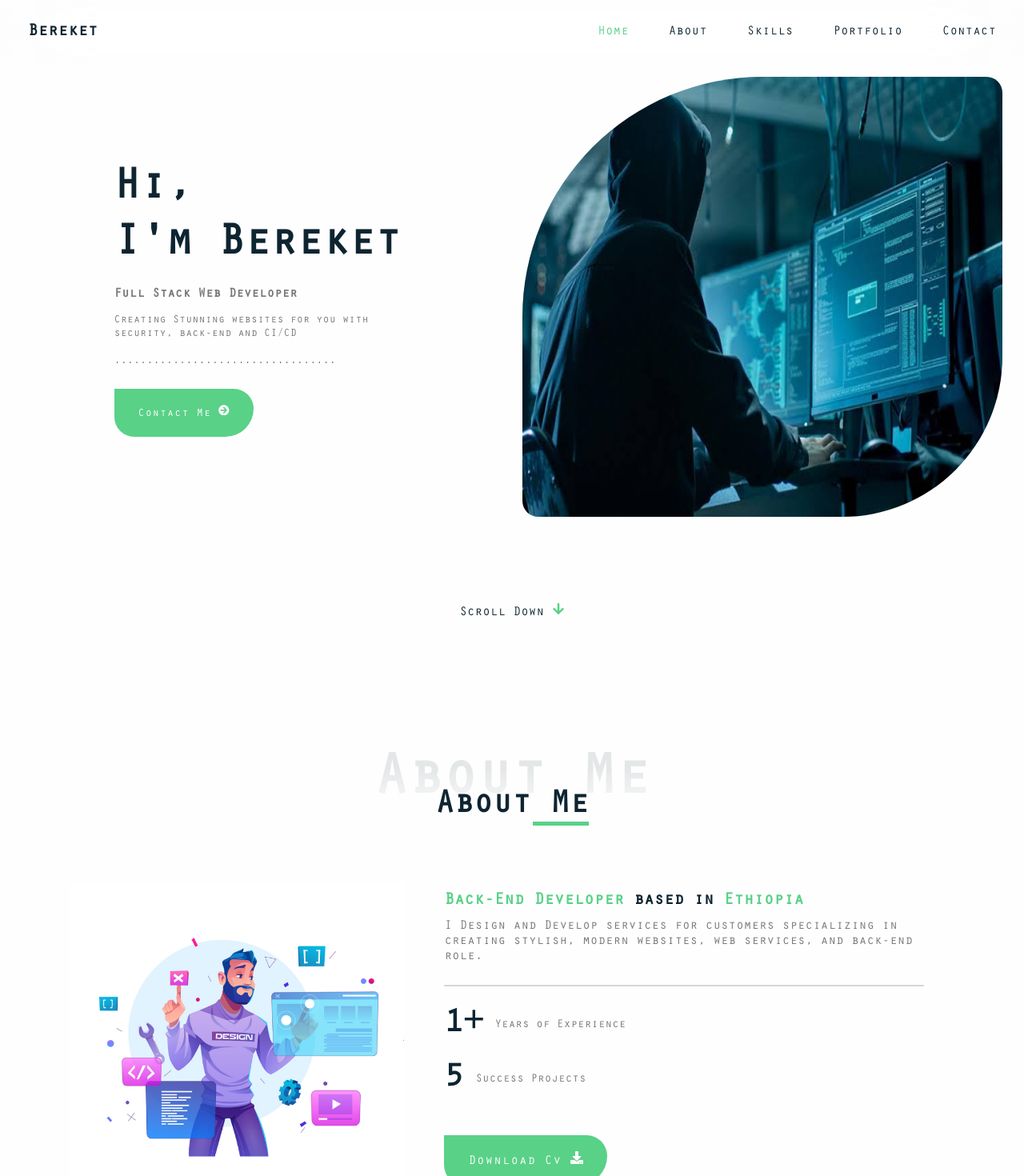
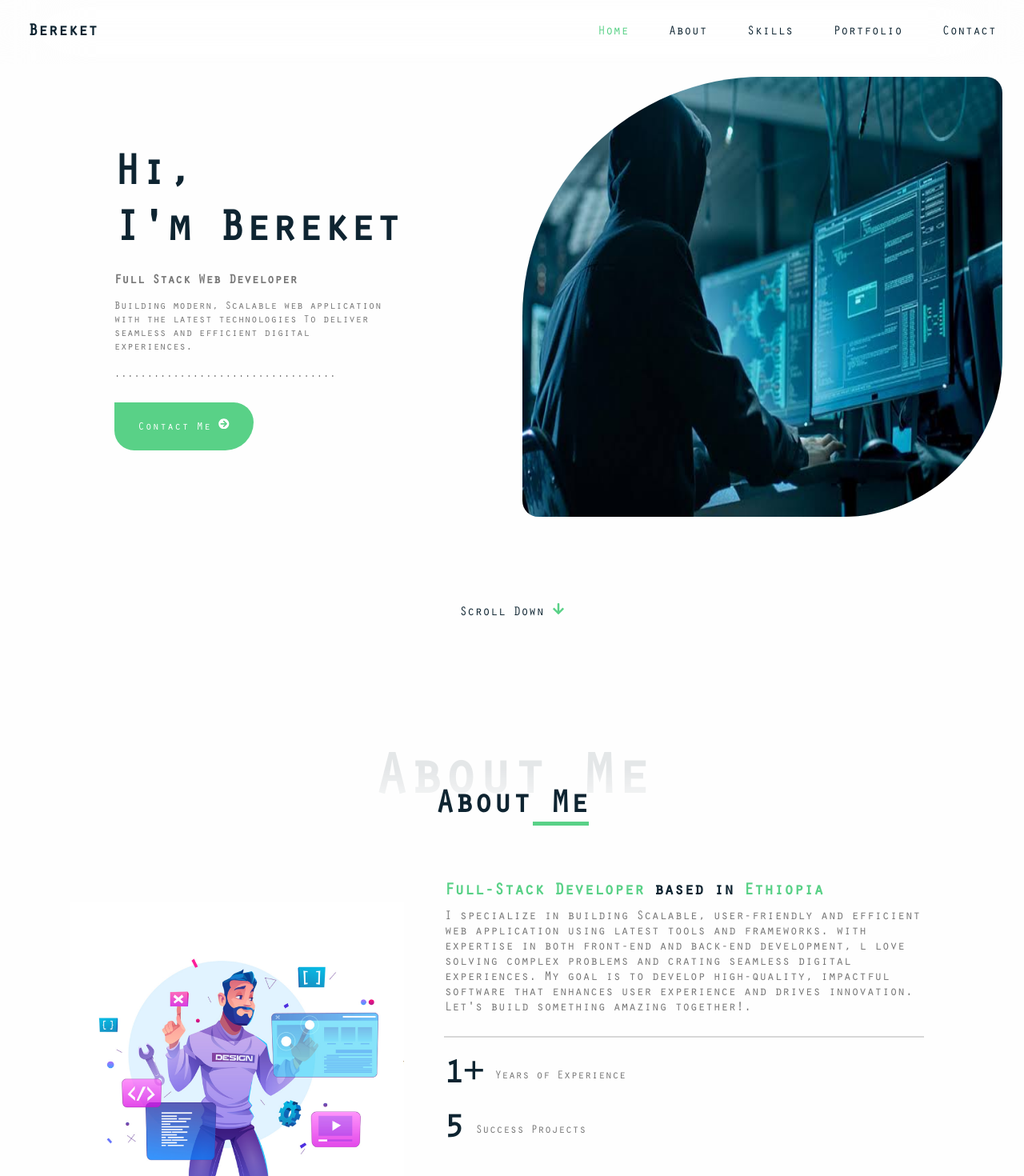
Before and after one commit to Bereket-Eshete/My-Portfolio, a React (Vite) app: page / in a window 1280 px wide. Shown: the top 1470 px of the page at 80% size. Built offline with nearby package versions, Linux system fonts and the light colour scheme.

Commit message:
modification on about.jsx and home.jsx

```diff
--- a/src/Components/About.jsx
+++ b/src/Components/About.jsx
@@ -79,12 +79,16 @@ const About = () => {
           <div className="about-info">
             <div className="description">
               <h4>
-                <span>Back-End Developer</span> based in <span>Ethiopia</span>
+                <span>Full-Stack Developer</span> based in <span>Ethiopia</span>
               </h4>
               <p>
-                I Design and Develop services for customers specializing in
-                creating stylish, modern websites, web services, and back-end
-                role.
+                I specialize in building Scalable, user-friendly and efficient
+                web application using latest tools and frameworks. with
+                expertise in both front-end and back-end development, l love
+                solving complex problems and crating seamless digital
+                experiences. My goal is to develop high-quality, impactful
+                software that enhances user experience and drives innovation.
+                Let's build something amazing together!.
               </p>
             </div>
             <ul className="proffesional-list">
--- a/src/Components/Home.jsx
+++ b/src/Components/Home.jsx
@@ -32,7 +32,8 @@ const Home = () => {
           <h2>I'm Bereket</h2>
           <h3>Full Stack Web Developer</h3>
           <p>
-            Creating Stunning websites for you with security, back-end and CI/CD
+            Building modern, Scalable web application with the latest
+            technologies To deliver seamless and efficient digital experiences.
           </p>
           <br />
           <p>..................................</p>
```
